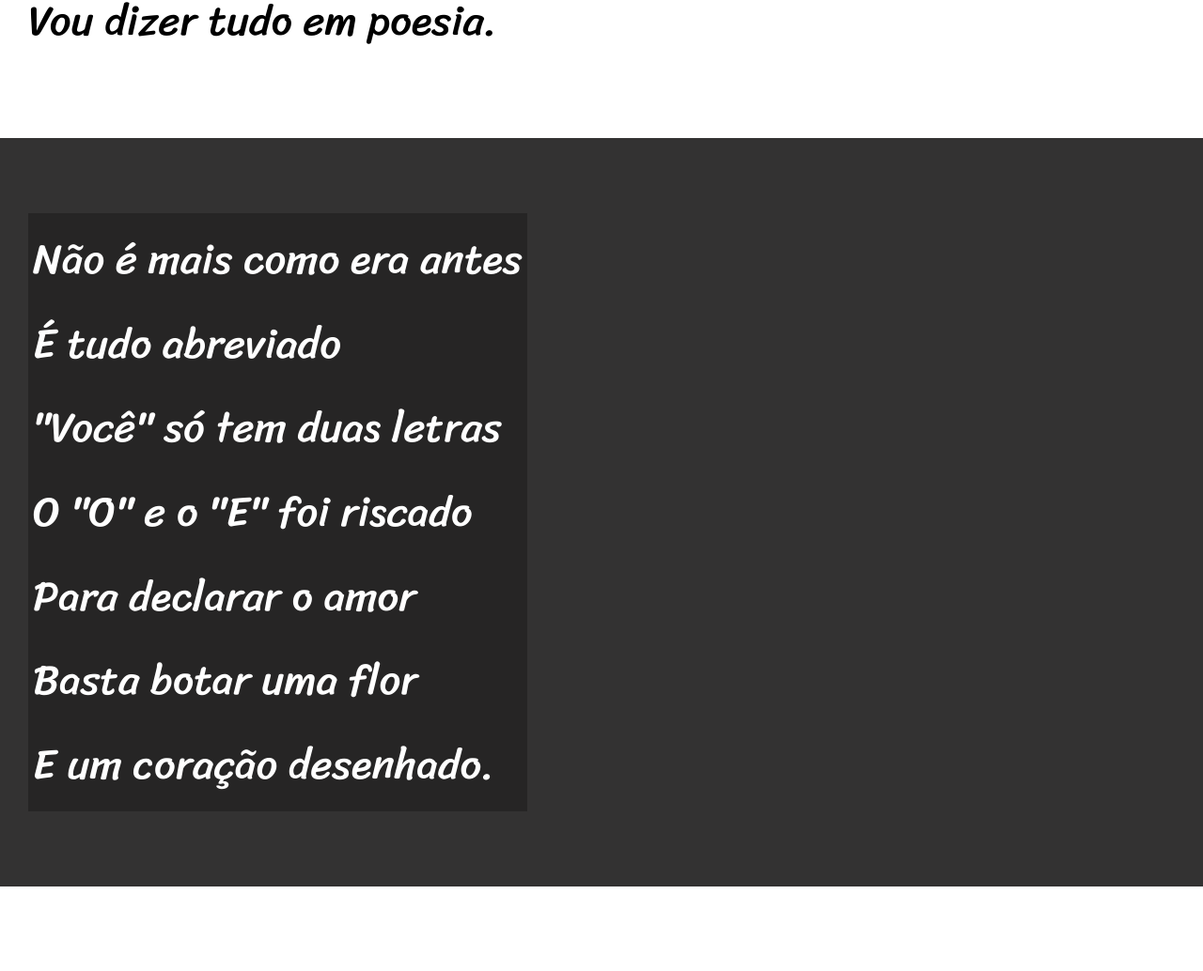
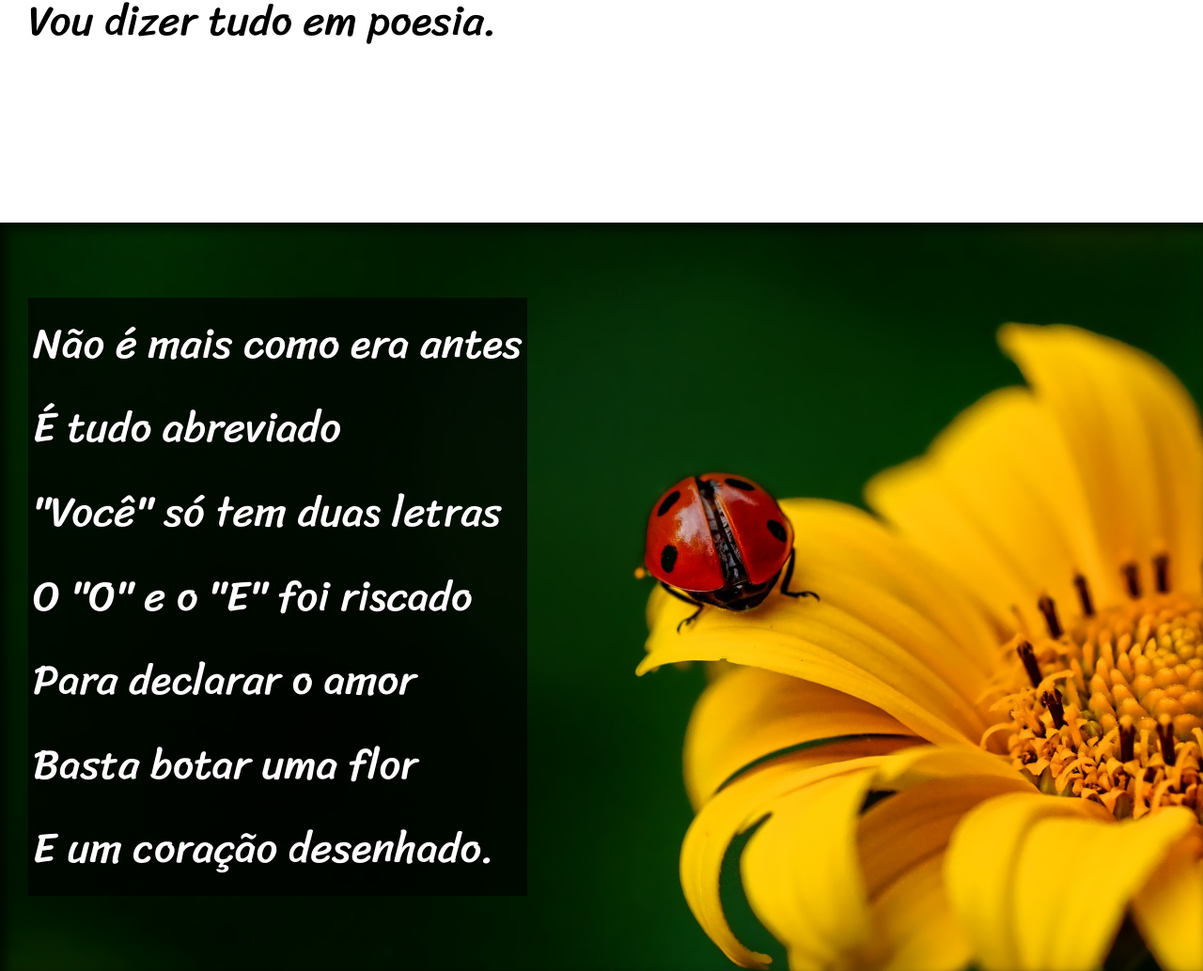
Before and after one commit to LEonardoBalarine/Exercicios, a plain HTML site: page Desafio 12/index.html in a window 1280 px wide. Shown: the part 850-1884 px from the top of the page at 94% size. Drawn offline with Linux system fonts and the light colour scheme.

Commit message:
desafio atualizado

```diff
--- a/Desafio 12/index.html
+++ b/Desafio 12/index.html
@@ -25,7 +25,7 @@
         </p>
     </section>
 
-    <section class="imagem">
+    <section class="imagem" id="img01">
         <p>
             Não é mais como era antes <br>
             É tudo abreviado <br>
@@ -56,7 +56,7 @@
             Decifre esse rabisco.
         </p>
     </section>
-    <section class="imagem">
+    <section class="imagem" id="img02">
         <p>
             Tenho saudade das cartas <br>
             Escritas com a própria mão <br>
--- a/Desafio 12/style.css
+++ b/Desafio 12/style.css
@@ -50,6 +50,9 @@ section{
     font-family: var(--fonte3);
     font-size:3.5vw;
 }
+section p{
+    padding-bottom: 2em;
+}
 section.normal{
     background-color: white;
     color: black;
@@ -57,11 +60,24 @@ section.normal{
 section.imagem{
     background-color: rgb(51, 50, 50);
     color: white;
+    box-shadow: inset 6px 6px 13px rgba(0, 0, 0, 0.737);
+    background-attachment: fixed;
 }
 section.imagem p{
     display: inline-block;
     padding: 5px;
-    background-color: rgba(0, 0, 0, 0.255);
+    background-color: rgba(0, 0, 0, 0.645);
+    text-shadow: 1px 1px 0px black;
+}
+section#img01{
+    background-image: url('./imagens/background001.jpg');
+    background-position: right center;
+    background-size: cover;
+
+}
+section#img02{
+    background-image: url('./imagens/background002.jpg');
+    background-size: cover;
 }
 footer{
     background-color: black;
```
